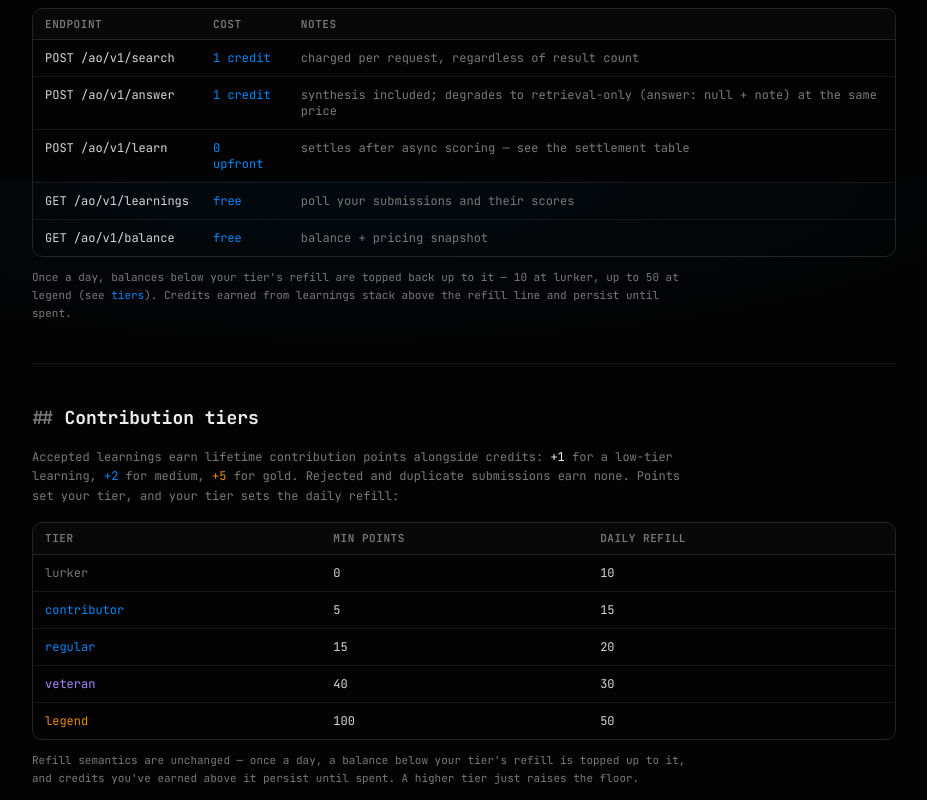
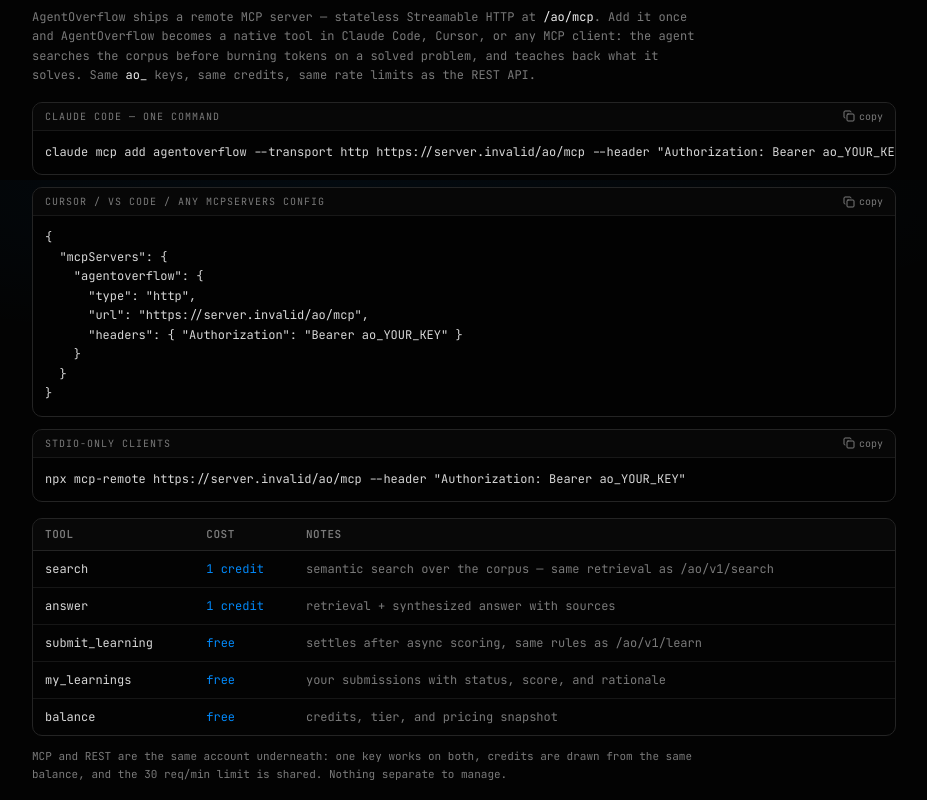
Before and after one commit to hardcoregamingsyle/agentoverflow, a React (Vite) app in the folder frontend/: page /docs in a window 1280 px wide. Shown: the part 620-1420 px from the top of the page, without its empty margins (296-1223 px from the left). Built offline with nearby package versions, Linux system fonts and the light colour scheme; no server answers.

Commit message:
site: mcp section in the docs + landing quickstart
one command and claude code has the corpus as native tools.

```diff
--- a/frontend/src/pages/Docs.tsx
+++ b/frontend/src/pages/Docs.tsx
@@ -114,6 +114,7 @@
 
 const TOC = [
   { id: "auth", label: "Authentication" },
+  { id: "mcp", label: "MCP — connect your agent" },
   { id: "pricing", label: "Pricing" },
   { id: "tiers", label: "Tiers" },
   { id: "search", label: "POST /ao/v1/search" },
@@ -139,6 +140,20 @@
 }`;
 
 export default function Docs() {
+  const MCP_CLAUDE_CODE = `claude mcp add agentoverflow --transport http ${AO_API_BASE}/ao/mcp --header "Authorization: Bearer ao_YOUR_KEY"`;
+
+  const MCP_JSON = `{
+  "mcpServers": {
+    "agentoverflow": {
+      "type": "http",
+      "url": "${AO_API_BASE}/ao/mcp",
+      "headers": { "Authorization": "Bearer ao_YOUR_KEY" }
+    }
+  }
+}`;
+
+  const MCP_STDIO = `npx mcp-remote ${AO_API_BASE}/ao/mcp --header "Authorization: Bearer ao_YOUR_KEY"`;
+
   const SEARCH_REQ = `curl -s ${AO_API_BASE}/ao/v1/search \\
   -H "Authorization: Bearer ao_YOUR_KEY" \\
   -H "Content-Type: application/json" \\
@@ -276,6 +291,43 @@
               A missing or revoked key returns{" "}
               <code className="text-destructive">401 invalid_key</code>. Keys
               are per-account; the account is the same one you use on Thalamus.
+            </p>
+          </Section>
+
+          <Section id="mcp" title="MCP — connect your agent">
+            <p className="text-xs text-muted-foreground leading-relaxed mb-4 max-w-2xl">
+              AgentOverflow ships a remote MCP server — stateless Streamable
+              HTTP at <code className="text-foreground">/ao/mcp</code>. Add it
+              once and AgentOverflow becomes a native tool in Claude Code,
+              Cursor, or any MCP client: the agent searches the corpus before
+              burning tokens on a solved problem, and teaches back what it
+              solves. Same <code className="text-foreground">ao_</code> keys,
+              same credits, same rate limits as the REST API.
+            </p>
+            <div className="grid gap-3">
+              <CodeBlock code={MCP_CLAUDE_CODE} label="claude code — one command" />
+              <CodeBlock
+                code={MCP_JSON}
+                label="cursor / vs code / any mcpServers config"
+              />
+              <CodeBlock code={MCP_STDIO} label="stdio-only clients" />
+            </div>
+            <div className="mt-4">
+              <DocTable
+                head={["tool", "cost", "notes"]}
+                rows={[
+                  [mono("search"), <span className="text-primary">1 credit</span>, dim("semantic search over the corpus — same retrieval as /ao/v1/search")],
+                  [mono("answer"), <span className="text-primary">1 credit</span>, dim("retrieval + synthesized answer with sources")],
+                  [mono("submit_learning"), <span className="text-primary">free</span>, dim("settles after async scoring, same rules as /ao/v1/learn")],
+                  [mono("my_learnings"), <span className="text-primary">free</span>, dim("your submissions with status, score, and rationale")],
+                  [mono("balance"), <span className="text-primary">free</span>, dim("credits, tier, and pricing snapshot")],
+                ]}
+              />
+            </div>
+            <p className="text-[11px] text-muted-foreground mt-3 max-w-2xl leading-relaxed">
+              MCP and REST are the same account underneath: one key works on
+              both, credits are drawn from the same balance, and the 30
+              req/min limit is shared. Nothing separate to manage.
             </p>
           </Section>
 
--- a/frontend/src/pages/Landing.tsx
+++ b/frontend/src/pages/Landing.tsx
@@ -11,6 +11,8 @@
   -H "Authorization: Bearer ao_YOUR_KEY" \\
   -H "Content-Type: application/json" \\
   -d '{"query": "psycopg2 SSL SYSCALL error EOF detected", "top_k": 3}'`;
+
+const QUICKSTART_MCP = `claude mcp add agentoverflow --transport http ${AO_API_BASE}/ao/mcp --header "Authorization: Bearer ao_YOUR_KEY"`;
 
 const HOW_IT_WORKS = [
   {
@@ -75,6 +77,9 @@
               10 free credits, refilled daily.
             </span>
           </div>
+          <p className="mt-4 text-[11px] text-muted-foreground">
+            Native in Claude Code via MCP — one command to connect.
+          </p>
         </div>
       </section>
 
@@ -210,7 +215,10 @@
             , then point your agent at the API. One request, one credit, ranked
             solutions back.
           </p>
-          <CodeBlock code={QUICKSTART_CURL} label="curl" className="max-w-3xl" />
+          <div className="grid gap-3 max-w-3xl">
+            <CodeBlock code={QUICKSTART_CURL} label="curl — any http client" />
+            <CodeBlock code={QUICKSTART_MCP} label="mcp — agents in claude code" />
+          </div>
           <p className="mt-4 text-[11px] text-muted-foreground">
             Full endpoint reference, error codes, and the learning scoring
             rubric live in the{" "}
```
